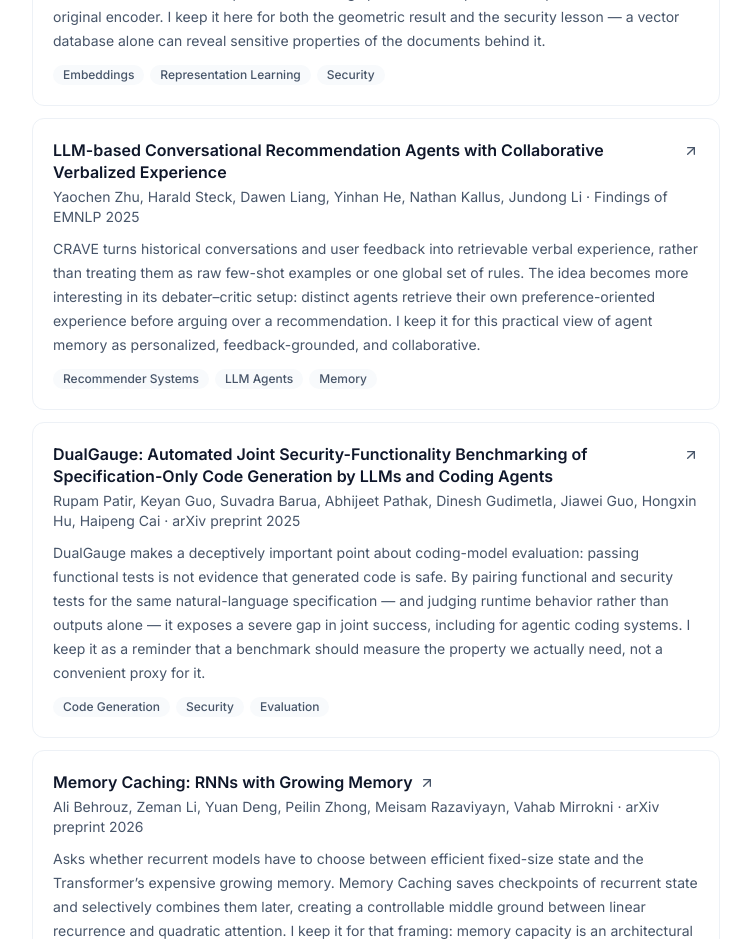
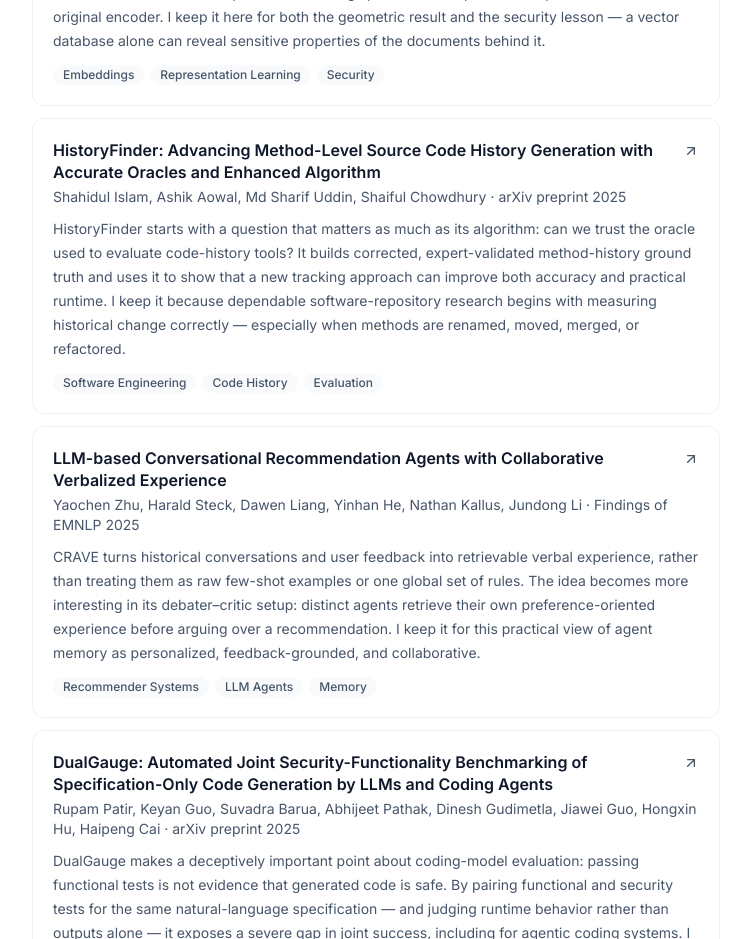
Before and after one commit to TahseenSust/tahseen, a Next.js app: page /paper-shelf in a window 1280 px wide. Shown: the part 4100-5039 px from the top of the page, without its empty margins (264-1015 px from the left). Built offline with nearby package versions, Linux system fonts and the light colour scheme.

Commit message:
Add HistoryFinder source code history paper

```diff
--- a/src/data/papers.ts
+++ b/src/data/papers.ts
@@ -171,6 +171,18 @@ export const PAPERS: Paper[] = [
   },
   {
     title:
+      "HistoryFinder: Advancing Method-Level Source Code History Generation with Accurate Oracles and Enhanced Algorithm",
+    authors:
+      "Shahidul Islam, Ashik Aowal, Md Sharif Uddin, Shaiful Chowdhury",
+    venue: "arXiv preprint",
+    year: "2025",
+    url: "https://arxiv.org/pdf/2507.14716",
+    note:
+      "HistoryFinder starts with a question that matters as much as its algorithm: can we trust the oracle used to evaluate code-history tools? It builds corrected, expert-validated method-history ground truth and uses it to show that a new tracking approach can improve both accuracy and practical runtime. I keep it because dependable software-repository research begins with measuring historical change correctly — especially when methods are renamed, moved, merged, or refactored.",
+    tags: ["Software Engineering", "Code History", "Evaluation"],
+  },
+  {
+    title:
       "LLM-based Conversational Recommendation Agents with Collaborative Verbalized Experience",
     authors:
       "Yaochen Zhu, Harald Steck, Dawen Liang, Yinhan He, Nathan Kallus, Jundong Li",
```
